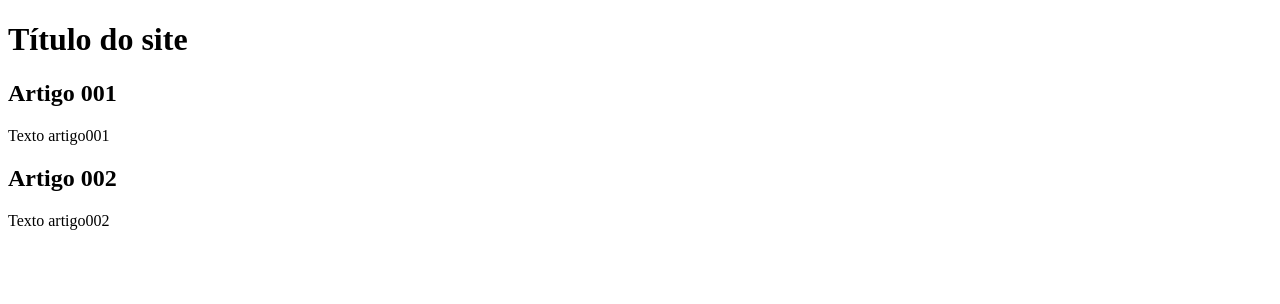
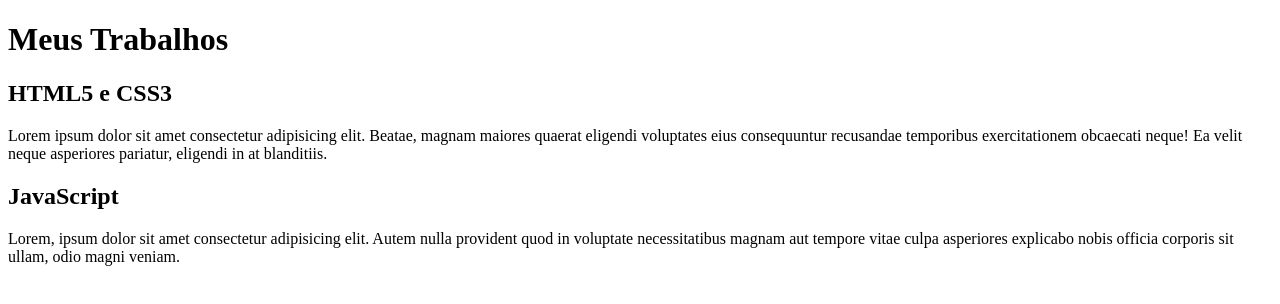
Before and after one commit to DanyCoutinho/cursos, a plain HTML site: page index.html in a window 1280 px wide. Drawn offline with Linux system fonts and the light colour scheme.

Commit message:
Comecei a escrever o conteúdo

```diff
--- a/index.html
+++ b/index.html
@@ -8,16 +8,16 @@
 <body>
     <main>
         <header>
-            <h1>Título do site</h1>
+            <h1>Meus Trabalhos</h1>
 
             <article>
-                <h2>Artigo 001</h2>
-                <p>Texto artigo001</p>
+                <h2>HTML5 e CSS3</h2>
+                <p>Lorem ipsum dolor sit amet consectetur adipisicing elit. Beatae, magnam maiores quaerat eligendi voluptates eius consequuntur recusandae temporibus exercitationem obcaecati neque! Ea velit neque asperiores pariatur, eligendi in at blanditiis.</p>
             </article>
 
             <article>
-                <h2>Artigo 002</h2>
-                <p>Texto artigo002</p>
+                <h2>JavaScript</h2>
+                <p>Lorem, ipsum dolor sit amet consectetur adipisicing elit. Autem nulla provident quod in voluptate necessitatibus magnam aut tempore vitae culpa asperiores explicabo nobis officia corporis sit ullam, odio magni veniam.</p>
             </article>
         </header>
     </main>
```
